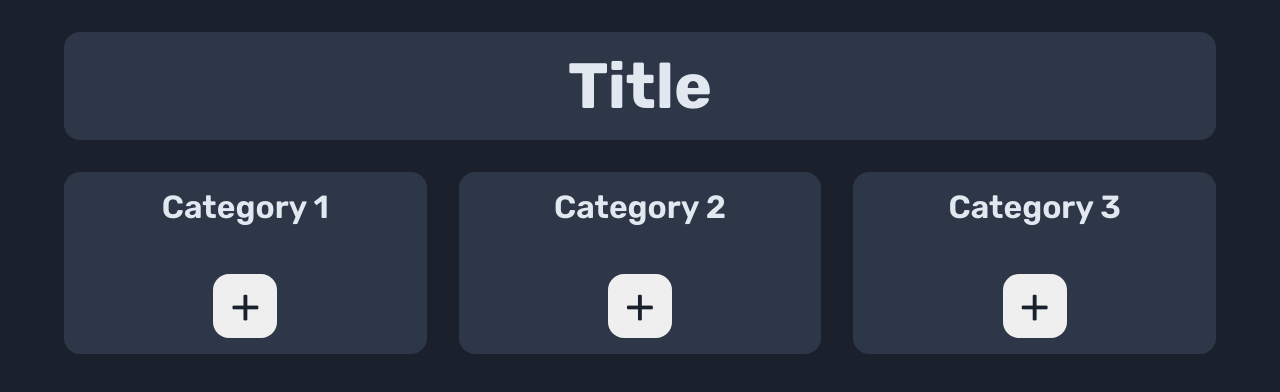
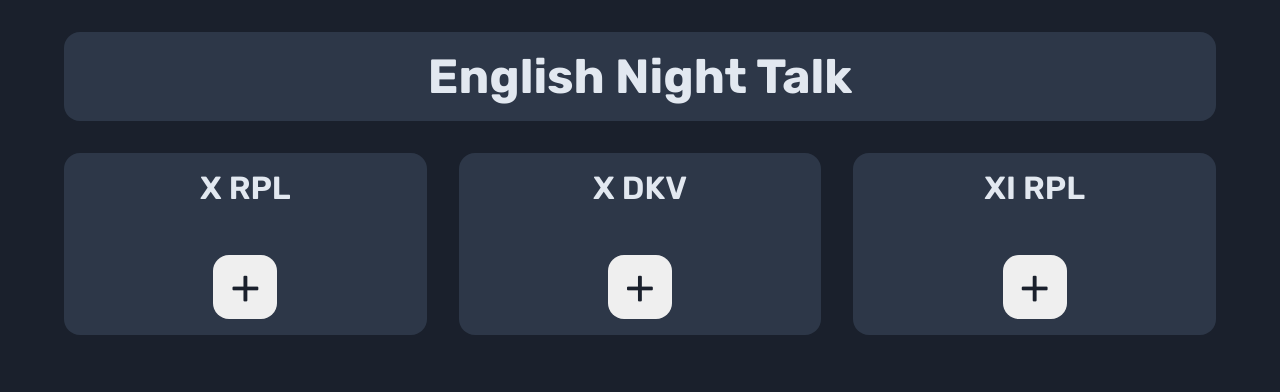
Before and after one commit to MKinanA/categories-list, a plain HTML site: page index.html in a window 1280 px wide. Drawn offline with Linux system fonts and the light colour scheme.

Commit message:
Tweaked some stylings and adjusted title and categories for a specific purpose

```diff
--- a/index.html
+++ b/index.html
@@ -7,22 +7,22 @@
     <link rel="stylesheet" href="style.css">
 </head>
 <body>
-    <input type="text" value="Title" id="title" class="secondary"/>
+    <input type="text" value="English Night Talk" id="title" class="secondary"/>
     <div id="cols-container">
         <div class="secondary">
-            <input type="text" value="Category 1" id="col-title"/>
+            <input type="text" value="X RPL" id="col-title"/>
             <div class="item-container">
             </div>
             <button>+</button>
         </div>
         <div class="secondary">
-            <input type="text" value="Category 2" id="col-title"/>
+            <input type="text" value="X DKV" id="col-title"/>
             <div class="item-container">
             </div>
             <button>+</button>
         </div>
         <div class="secondary">
-            <input type="text" value="Category 3" id="col-title"/>
+            <input type="text" value="XI RPL" id="col-title"/>
             <div class="item-container">
             </div>
             <button>+</button>
--- a/style.css
+++ b/style.css
@@ -70,7 +70,7 @@ body > * {
 }
 
 #title {
-    font-size: 4rem;
+    font-size: 3rem;
     font-weight: 700;
 }
 
@@ -141,4 +141,5 @@ body > * {
     font-size: 3rem;
     line-height: 1;
     justify-self: end;
+    cursor: pointer;
 }
```
